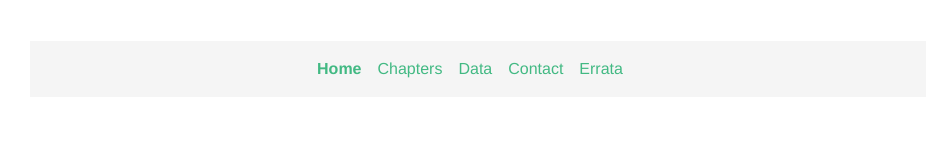
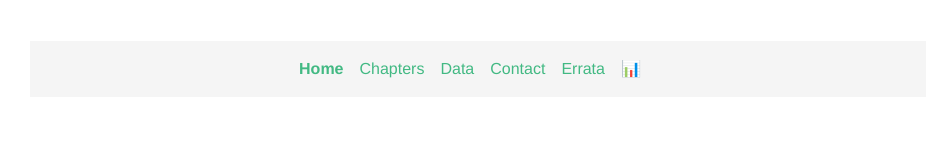
Before and after one commit to DanielDanLab/danieldanlab.github.io, a Vue app: page / in a window 1280 px wide. Shown: the part 161-321 px from the top of the page, without its empty margins (162-1113 px from the left). Built offline with nearby package versions, Linux system fonts and the light colour scheme.

Commit message:
Add admin stats link and styling
Added a link to site statistics for admin visibility and styled it.

```diff
--- a/src/App.vue
+++ b/src/App.vue
@@ -6,6 +6,14 @@
       <router-link to="/data">Data</router-link>
       <router-link to="/contact">Contact</router-link>
             <router-link to="/errata">Errata</router-link>
+          <!-- Private stats link: only visible to admin -->
+    <a
+      href="https://danieldanlab.goatcounter.com"
+      target="_blank"
+      rel="noopener"
+      class="stats-link"
+      title="Site Statistics"
+    >&#128202;</a>
     </nav>
     <router-view />
   </div>
@@ -33,6 +41,19 @@ nav a {
   color: #42b983;
 }
 nav a.router-link-active {
+  .stats-link {
+  position: fixed;
+  bottom: 1.5rem;
+  left: 1.5rem;
+  font-size: 1.4rem;
+  opacity: 0.25;
+  text-decoration: none;
+  transition: opacity 0.2s;
+  z-index: 1000;
+}
+.stats-link:hover {
+  opacity: 0.85;
+}
   font-weight: bold;
 }
 </style>
```
